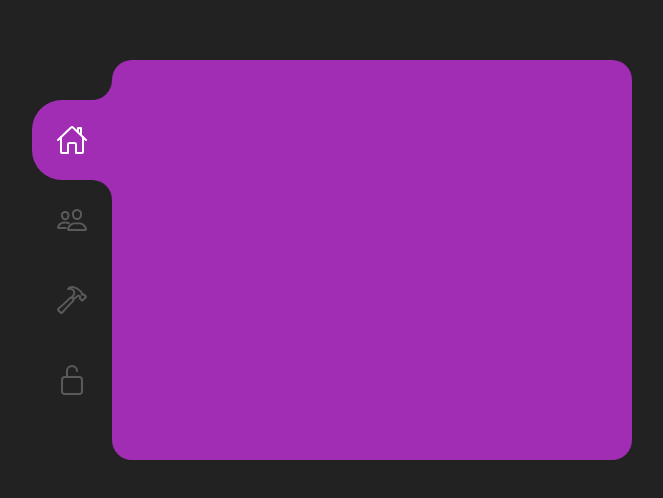
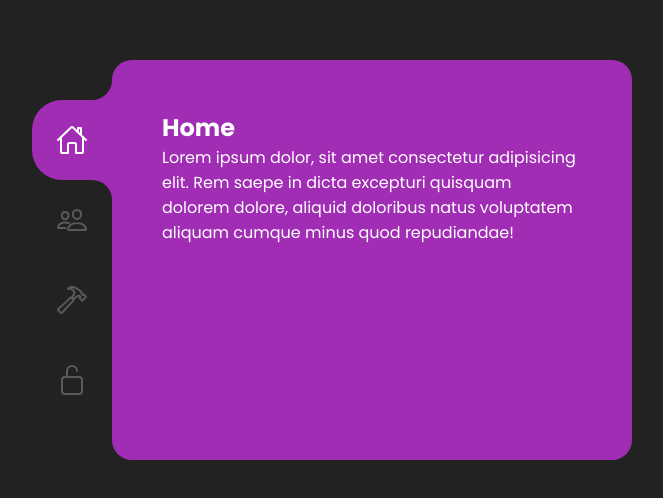
Before and after one commit to konsin1988/table-with-css, a plain HTML site: page index.html in a window 1280 px wide. Shown: the part 140-638 px from the top of the page, without its empty margins (308-971 px from the left). Drawn offline with nearby package versions, Linux system fonts and the light colour scheme.

Commit message:
Style and transition of content

```diff
--- a/index.html
+++ b/index.html
@@ -25,10 +25,38 @@
           <div class="indicator"></div>
         </div>
         <div class="content">
-          <div class="contentBx" for="home"></div>
-          <div class="contentBx" for="about"></div>
-          <div class="contentBx" for="settings"></div>
-          <div class="contentBx" for="security"></div>
+          <div class="contentBx" for="home">
+            <h2>Home</h2>
+            <p>
+              Lorem ipsum dolor, sit amet consectetur adipisicing elit. Rem
+              saepe in dicta excepturi quisquam dolorem dolore, aliquid
+              doloribus natus voluptatem aliquam cumque minus quod repudiandae!
+            </p>
+          </div>
+          <div class="contentBx" for="about">
+            <h2>About</h2>
+            <p>
+              Lorem ipsum dolor, sit amet consectetur adipisicing elit. Rem
+              saepe in dicta excepturi quisquam dolorem dolore, aliquid
+              doloribus natus voluptatem aliquam cumque minus quod repudiandae!
+            </p>
+          </div>
+          <div class="contentBx" for="settings">
+            <h2>Settings</h2>
+            <p>
+              Lorem ipsum dolor, sit amet consectetur adipisicing elit. Rem
+              saepe in dicta excepturi quisquam dolorem dolore, aliquid
+              doloribus natus voluptatem aliquam cumque minus quod repudiandae!
+            </p>
+          </div>
+          <div class="contentBx" for="security">
+            <h2>Security</h2>
+            <p>
+              Lorem ipsum dolor, sit amet consectetur adipisicing elit. Rem
+              saepe in dicta excepturi quisquam dolorem dolore, aliquid
+              doloribus natus voluptatem aliquam cumque minus quod repudiandae!
+            </p>
+          </div>
         </div>
       </div>
     </div>
--- a/style.css
+++ b/style.css
@@ -63,7 +63,7 @@ body {
   z-index: 1;
   border-top-left-radius: 30px;
   border-bottom-left-radius: 30px;
-  transition: 0.5s;
+  transition: 0.3s;
 }
 .indicator::before {
   content: "";
@@ -108,3 +108,22 @@ body {
   background: var(--clr);
   border-radius: 20px;
 }
+.content .contentBx {
+  position: absolute;
+  inset: 0;
+  padding: 50px;
+  visibility: hidden;
+  opacity: 0;
+  /* transition: 0.1s; */
+}
+.tabs input:nth-child(1):checked ~ .content .contentBx:nth-child(1),
+.tabs input:nth-child(2):checked ~ .content .contentBx:nth-child(2),
+.tabs input:nth-child(3):checked ~ .content .contentBx:nth-child(3),
+.tabs input:nth-child(4):checked ~ .content .contentBx:nth-child(4) {
+  opacity: 1;
+  visibility: visible;
+}
+.content .contentBx h2,
+.content .contentBx p {
+  color: #fff;
+}
```
